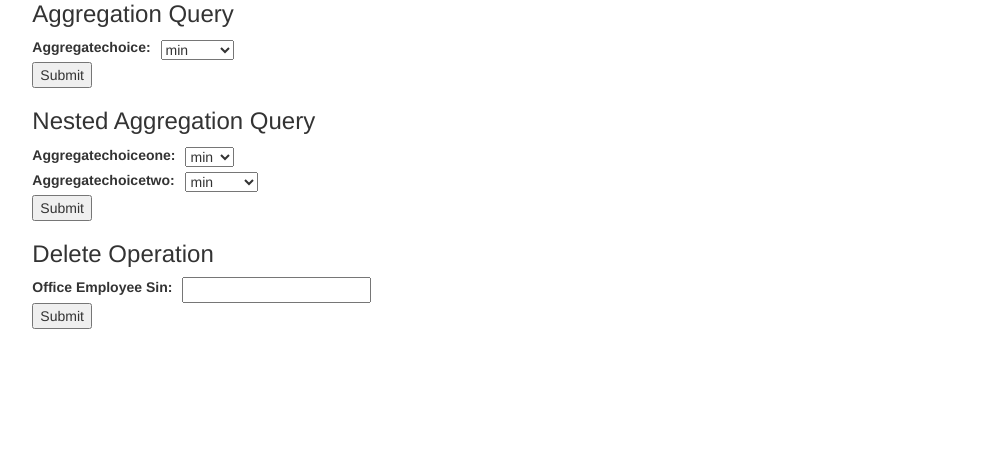
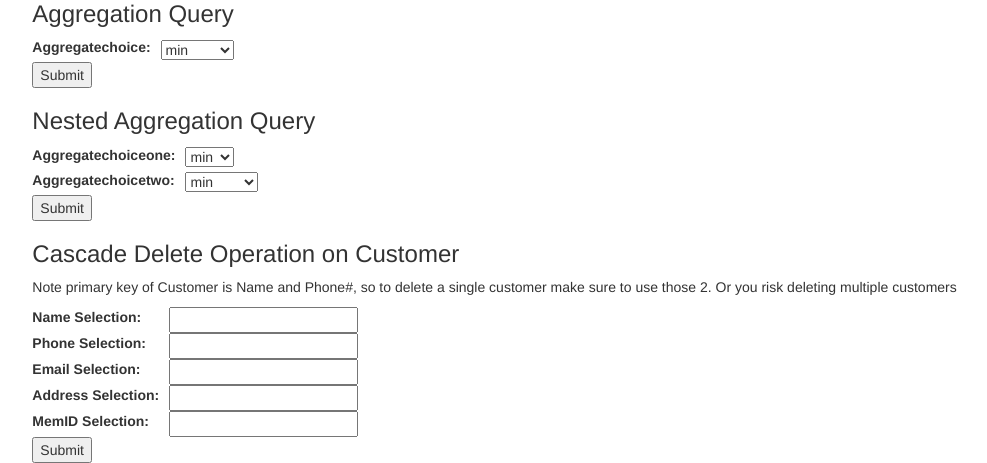
Before and after one commit to BleuDeChanel/CPSC-304-Project, a Django app: page /join/ in a window 1280 px wide. Shown: the part 746-1209 px from the top of the page, without its empty margins (196-1183 px from the left). Before the commit the page ends 1075 px from the top, so only its background shows below. Run offline with Django 3.2, Linux system fonts and the light colour scheme; data that the repository does not hold is empty; some libraries are stand-ins or nearby versions.

Commit message:
updated delete cascade

```diff
--- a/tennis_club_app/project/tenniscenter/forms.py
+++ b/tennis_club_app/project/tenniscenter/forms.py
@@ -26,4 +26,8 @@ class NestedAggregationQuery(forms.Form):
 	aggregateChoiceTwo = forms.ChoiceField(choices=[("min","min"),("max","max"),("average","average"),("count","count")], required = True)
 
 class DeleteOperationCascade(forms.Form):
-	officeSin = forms.CharField(label="Office Employee Sin")
+	nameInput = forms.CharField(label='Name Selection', max_length=100, required = False)
+	phoneInput = forms.CharField(label='Phone Selection', max_length=100, required = False)
+	emailInput = forms.CharField(label='Email Selection', max_length=100, required = False)
+	addressInput = forms.CharField(label='Address Selection', max_length=100, required = False)
+	memIDInput = forms.CharField(label='MemID Selection', max_length=100, required = False)
--- a/tennis_club_app/project/tenniscenter/templates/index.html
+++ b/tennis_club_app/project/tenniscenter/templates/index.html
@@ -59,7 +59,8 @@
     <input type="submit" value="Submit"  />
 	</form>
 
-	<h3>Delete Operation</h3>
+	<h3>Cascade Delete Operation on Customer</h3>
+	<p> Note primary key of Customer is Name and Phone#, so to delete a single customer make sure to use those 2. Or you risk deleting multiple customers</p>
 	<form action="/tenniscenter/deletecascade/" method="post">
     {% csrf_token %}
     <table class="form">
--- a/tennis_club_app/project/tenniscenter/views.py
+++ b/tennis_club_app/project/tenniscenter/views.py
@@ -262,8 +262,12 @@ def deleteCascade(request):
 		test = DeleteOperationCascade(request.POST)
 		if test.is_valid():
 			# Form inputs here.
-			officeSin = test['officeSin'].value()
-			print(type(officeSin))
+			nameInput = test['nameInput'].value()
+			phoneInput = test['phoneInput'].value()
+			emailInput = test['emailInput'].value()
+			addressInput = test['addressInput'].value()
+			memIDInput = test['memIDInput'].value()
+
 
 			query = "Delete from Office_Employees Where officesin = '" + officeSin +"'"
 			# SQL query here
```
